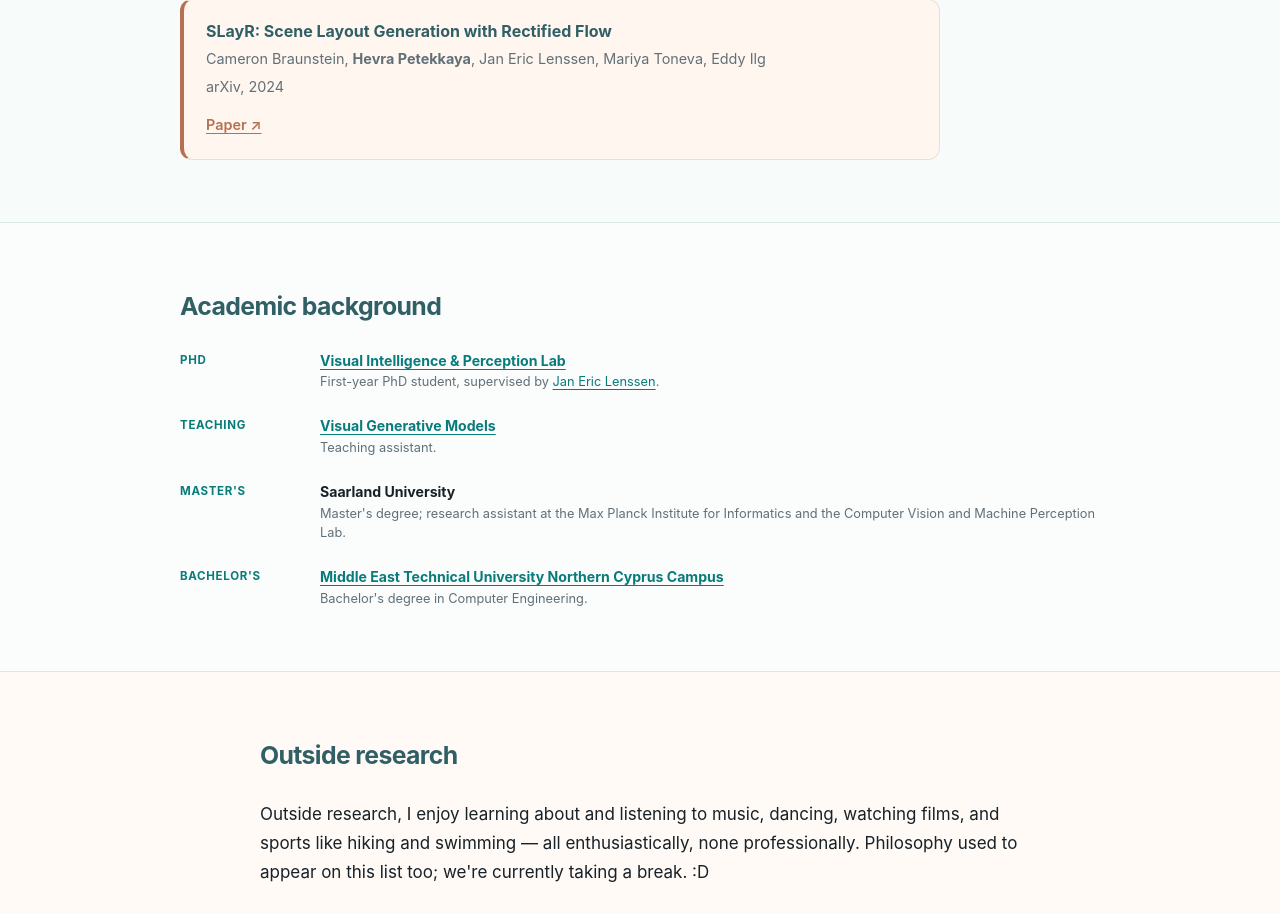
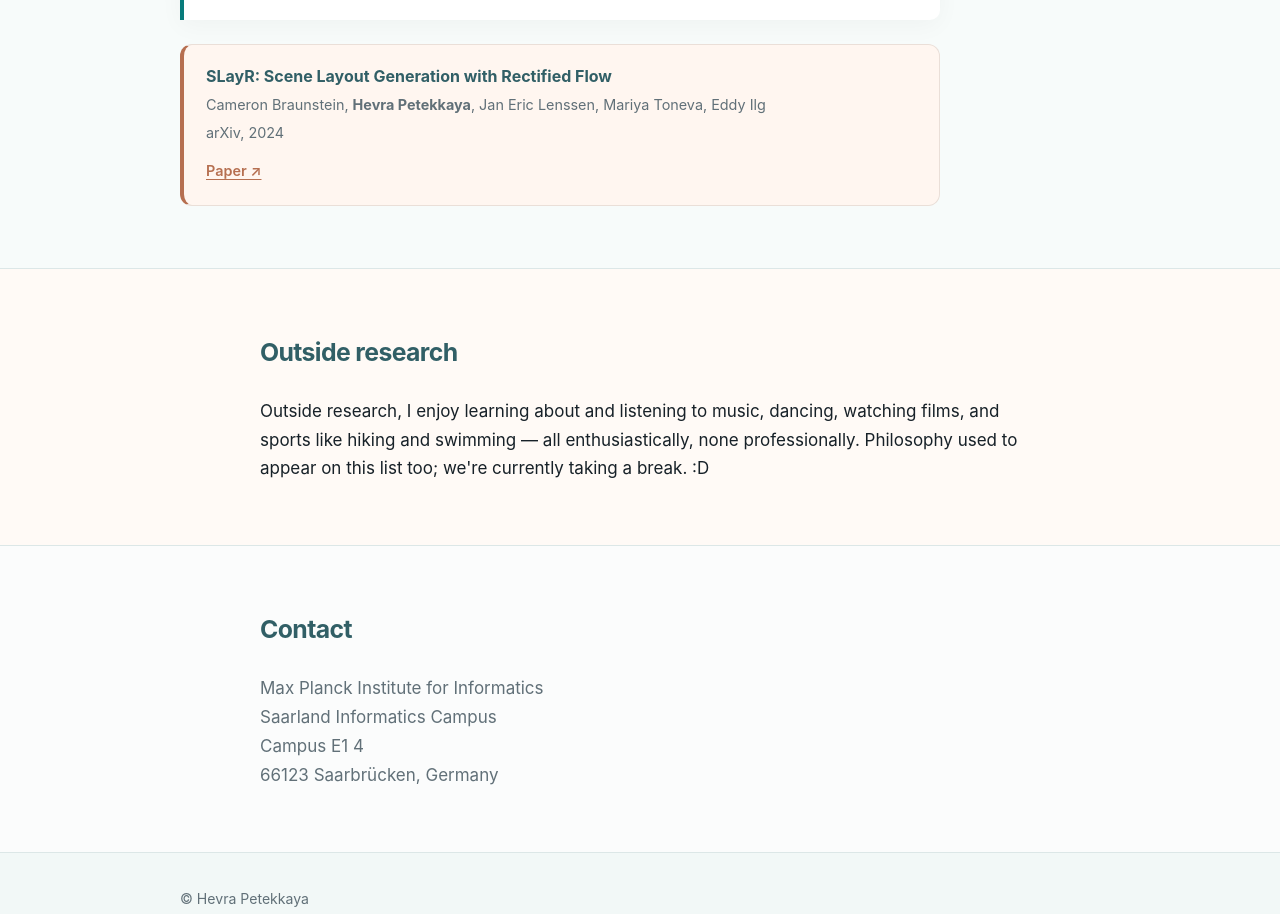
Before and after one commit to hevra01/hevra01.github.io, a plain HTML site: page index.html in a window 1280 px wide. Shown: the part 1086-2000 px from the top of the page. Drawn offline with Linux system fonts and the light colour scheme.

Commit message:
Simplify homepage and update supervisor title

```diff
--- a/index.html
+++ b/index.html
@@ -211,38 +211,6 @@
       font-weight: 600;
     }
 
-    .timeline {
-      display: grid;
-      gap: 24px;
-    }
-
-    .timeline-item {
-      display: grid;
-      grid-template-columns: 120px 1fr;
-      gap: 20px;
-    }
-
-    .timeline-label {
-      color: var(--accent);
-      font-size: 0.72rem;
-      font-weight: 700;
-      text-transform: uppercase;
-      letter-spacing: 0.06em;
-    }
-
-    .timeline-item h3 {
-      margin-bottom: 2px;
-      font-size: 0.88rem;
-      line-height: 1.4;
-    }
-
-    .timeline-item p {
-      margin-bottom: 0;
-      color: var(--muted);
-      font-size: 0.8rem;
-      line-height: 1.55;
-    }
-
     address {
       color: var(--muted);
       font-style: normal;
@@ -265,7 +233,6 @@
       h1 { font-size: 1.9rem; }
       .profile-photo { width: 160px; height: 160px; order: -1; }
       main section { padding: 48px 0; }
-      .timeline-item { grid-template-columns: 1fr; gap: 4px; }
     }
   </style>
 </head>
@@ -276,7 +243,6 @@
       <div class="nav-links">
         <a href="#about">About</a>
         <a href="#research">Research &amp; Publications</a>
-        <a href="#background">Background</a>
         <a href="#outside">Outside research</a>
         <a href="#contact">Contact</a>
       </div>
@@ -306,10 +272,13 @@
           I am a first-year PhD student in the
           <a href="https://vip.mpi-inf.mpg.de/" target="_blank" rel="noreferrer">Visual Intelligence &amp; Perception Lab (VIP)</a>,
           supervised by
-          <a href="https://geometric-rl.mpi-inf.mpg.de/people/lenssen.html" target="_blank" rel="noreferrer">Jan Eric Lenssen</a>.
+          <a href="https://geometric-rl.mpi-inf.mpg.de/people/lenssen.html" target="_blank" rel="noreferrer">Prof. Dr. Jan Eric Lenssen</a>.
         </p>
         <p>
           Before starting my PhD, I completed my Master's degree at Saarland University. During my Master's, I worked as a research assistant at the Max Planck Institute for Informatics and the Computer Vision and Machine Perception Lab. I completed my Bachelor's degree in Computer Engineering at <a href="https://ncc.metu.edu.tr/" target="_blank" rel="noreferrer">Middle East Technical University Northern Cyprus Campus</a>.
+        </p>
+        <p>
+          I am also a teaching assistant for <a href="https://vip.mpi-inf.mpg.de/vgm.html" target="_blank" rel="noreferrer">Visual Generative Models</a>.
         </p>
       </div>
     </section>
@@ -328,45 +297,6 @@
           <p class="venue">arXiv, 2024</p>
           <a class="paper-link" href="https://arxiv.org/abs/2412.05003" target="_blank" rel="noreferrer">Paper ↗</a>
         </article>
-      </div>
-    </section>
-
-    <section id="background">
-      <div class="wrap">
-        <h2>Academic background</h2>
-        <div class="timeline">
-          <div class="timeline-item">
-            <div class="timeline-label">PhD</div>
-            <div>
-              <h3><a href="https://vip.mpi-inf.mpg.de/" target="_blank" rel="noreferrer">Visual Intelligence &amp; Perception Lab</a></h3>
-              <p>First-year PhD student, supervised by <a href="https://geometric-rl.mpi-inf.mpg.de/people/lenssen.html" target="_blank" rel="noreferrer">Jan Eric Lenssen</a>.</p>
-            </div>
-          </div>
-
-          <div class="timeline-item">
-            <div class="timeline-label">Teaching</div>
-            <div>
-              <h3><a href="https://vip.mpi-inf.mpg.de/vgm.html" target="_blank" rel="noreferrer">Visual Generative Models</a></h3>
-              <p>Teaching assistant.</p>
-            </div>
-          </div>
-
-          <div class="timeline-item">
-            <div class="timeline-label">Master's</div>
-            <div>
-              <h3>Saarland University</h3>
-              <p>Master's degree; research assistant at the Max Planck Institute for Informatics and the Computer Vision and Machine Perception Lab.</p>
-            </div>
-          </div>
-
-          <div class="timeline-item">
-            <div class="timeline-label">Bachelor's</div>
-            <div>
-              <h3><a href="https://ncc.metu.edu.tr/" target="_blank" rel="noreferrer">Middle East Technical University Northern Cyprus Campus</a></h3>
-              <p>Bachelor's degree in Computer Engineering.</p>
-            </div>
-          </div>
-        </div>
       </div>
     </section>
 
```
